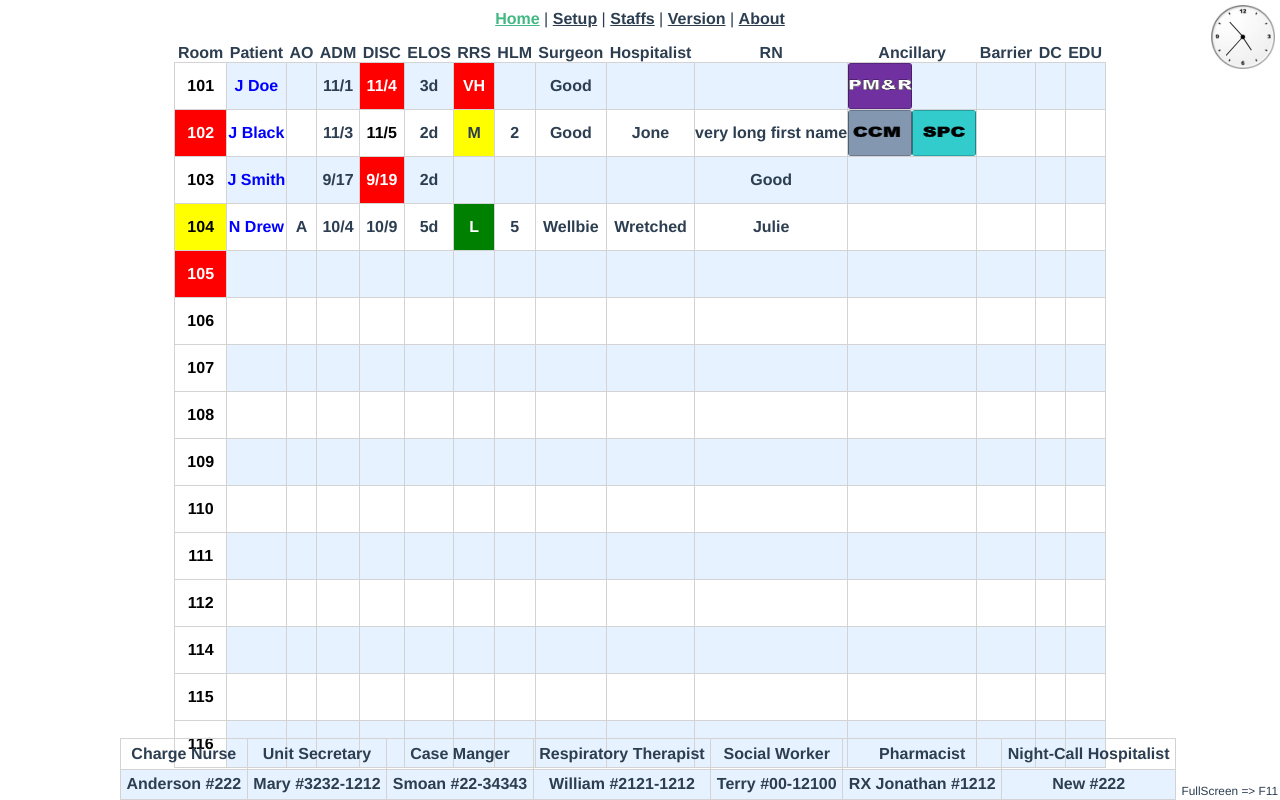
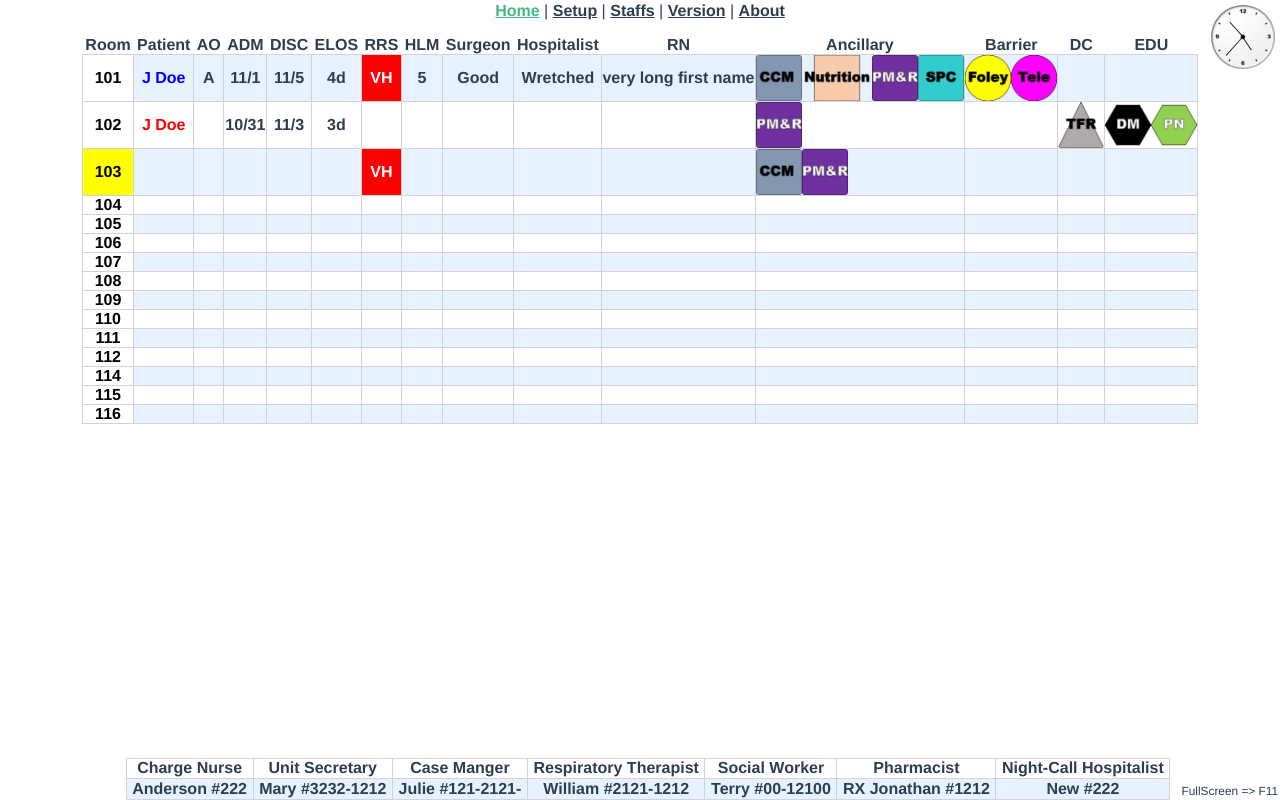
Before and after one commit to petroglyph123/BSW, a Vue app: page / in a window 1280 px wide. Built offline with nearby package versions, Linux system fonts and the light colour scheme; data requests are answered from the project's data file.

Commit message:
resize screen layout

```diff
--- a/src/App.vue
+++ b/src/App.vue
@@ -42,7 +42,7 @@
 
 #nav {
   padding: 0px;
-  /* margin-top: 0em; */
+  margin-top: -.5em;
   margin-bottom: 1em;
 }
 
--- a/src/components/About.vue
+++ b/src/components/About.vue
@@ -1,7 +1,7 @@
 <template>
   <div class="comments">
     <h4>Full Screen Toggle</h4>
-    <img src="../assets/f11.png" alt="">
+    <img src="../assets/f11.png" alt="" style="width:64px">
   </div>
 </template>
 
@@ -9,7 +9,7 @@
 import("./../css/style.css");
 </script>
 
-<style>
+<style scoped>
 .comments {
   text-align: left;
   margin: auto auto;
@@ -18,7 +18,7 @@
 ul, ol {
   list-style-type: none;
 }
-img {
+/* img {
   width: 64px;
-}
+} */
 </style>
--- a/src/components/GlyphView.vue
+++ b/src/components/GlyphView.vue
@@ -45,10 +45,11 @@
   display: flex;
   border:0px solid transparent;
   /* size of glyphs */
-  min-height:46px;
+  min-height:1em;
   margin: 0px 0px;
   padding:0px 0px;
   flex-wrap: wrap;
+  /* background-color: blue; */
 }
 img:hover {
   transform: scale(2);
--- a/src/components/Home.vue
+++ b/src/components/Home.vue
@@ -177,7 +177,7 @@
   text-align: center;
   padding: 0px 0px;
   margin: 0xp 0px;
-  font-weight: 900;
+  font-weight: bold;
 }
 th {
   padding-left: 0.2em;
@@ -197,11 +197,11 @@
   margin:auto auto;
 }
 table.bottom th {
-  padding: 0.35em 0.35em;
+  padding: 0.05em 0.35em;
   border: 1px solid lightgray;
 }
 table.bottom td {
-  padding: 0.35em 0.35em;
+  padding: 0.05em 0.35em;
 }
 button.f11 {
   position:fixed;
```
Also changed, not shown: db.json.
